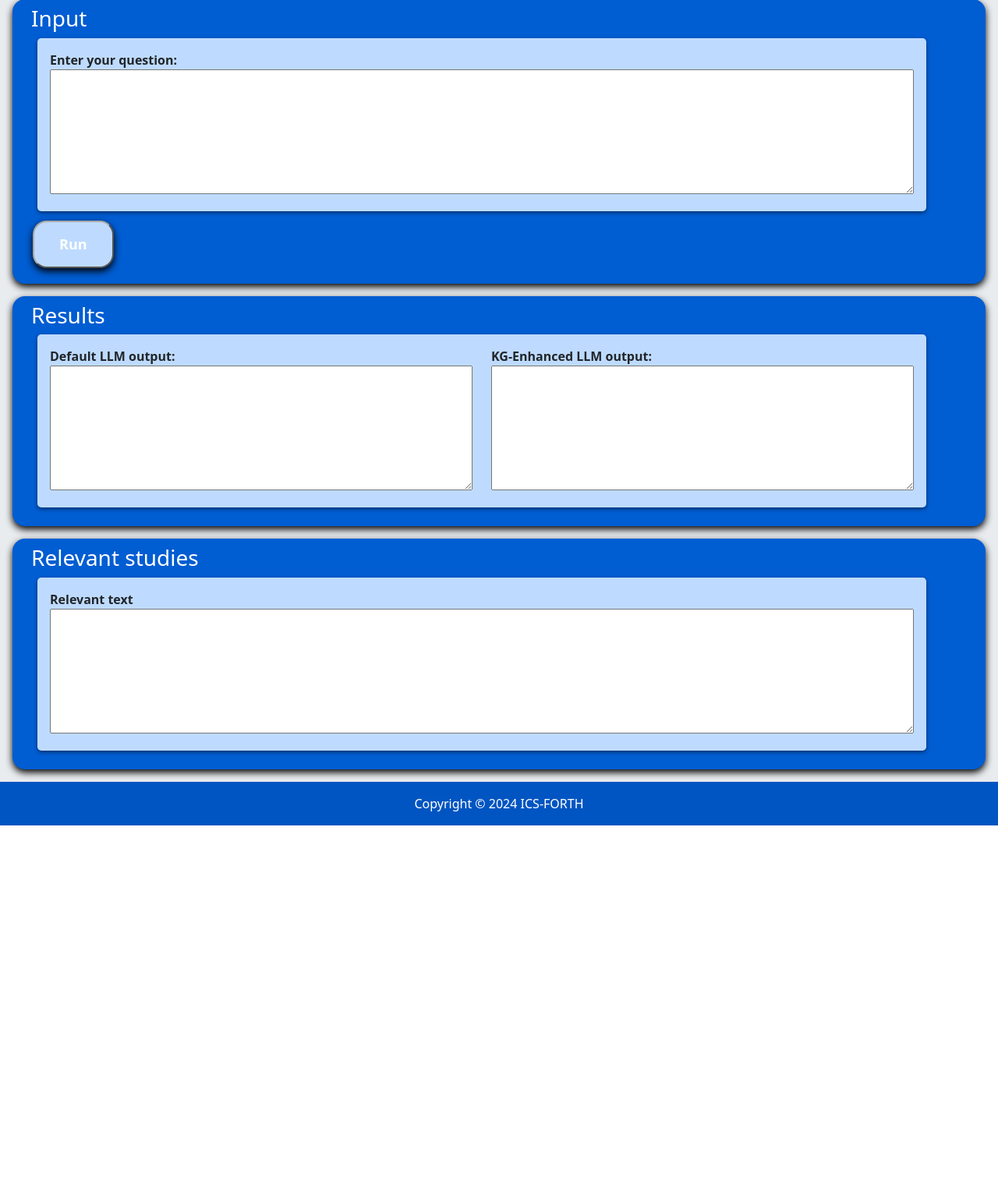
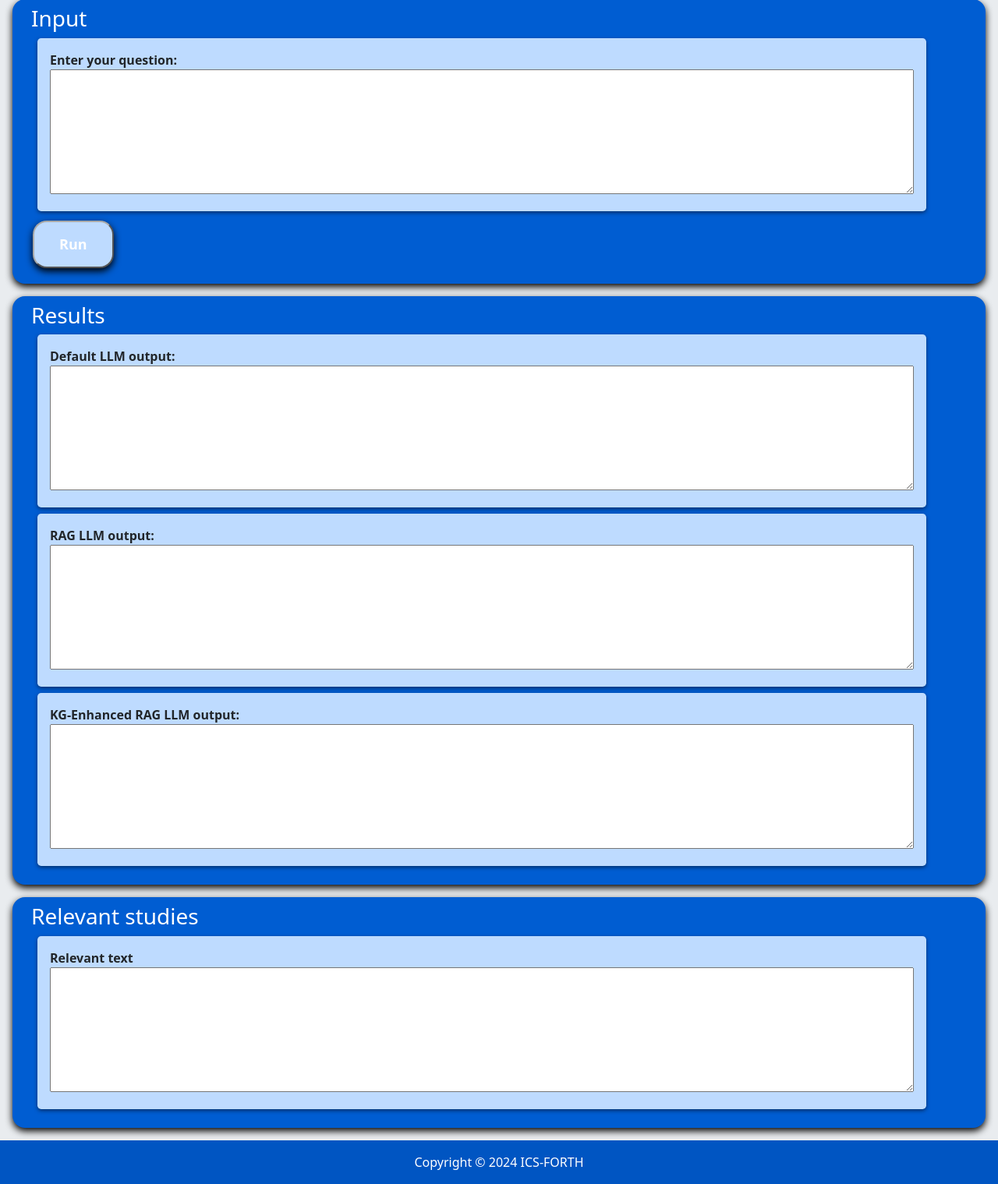
Before and after one commit to IordanisSap/RAG-Chatbot, a Flask app: page / in a window 1280 px wide. Shown: the part 197-1716 px from the top of the page at 78% size. Before the commit the page ends 1256 px from the top, so only its background shows below. Run offline with Flask 3, Linux system fonts and the light colour scheme; parts of the project's set-up code (start-up, migrations or seed data) failed here and were passed over.

Commit message:
Modified output sections structure. Added one more section.

```diff
--- a/app/static/css/default.css
+++ b/app/static/css/default.css
@@ -127,3 +127,8 @@ button {
 button:active {
     box-shadow: inset 0 4px 10px rgba(0, 0, 0, 0.7);
 }
+
+textarea {
+    width: 100%;
+    height: 10em;
+}
--- a/app/templates/index.html
+++ b/app/templates/index.html
@@ -3,8 +3,9 @@
 <head>
     <meta http-equiv="content-type" content="text/html; charset=UTF-8">
     <meta name="Author" content="Valantis Zervos">
+    <meta name="Author" content="Iordanis Sapidis">
     <meta name="Description" content="KG-Enhanced RAGS Demo">
-    <meta name="keywords" lang="en-us" content="valantis, zervos, csd4878, bio, biography">
+    <meta name="keywords" lang="en-us" content="rag, enhanced, forth, ics, isl, kg, valantis, zervos, iordanis, sapidis, yannis, tzitzikas">
 
     <title>KG-Enhanced RAGS Demo</title>
 
@@ -39,18 +40,17 @@
     <section id="output">
         <h3> Results </h3>
         <div class="container section-content">
-            <div class="row">
-                <div class="col-md-6">
-                    <label class="field-title" for="default-llm-output"> Default LLM output: </label>
-                    <textarea id="default-llm-output" class="big-textarea" readonly></textarea>
-                </div>
-                <div class="col-md-6">
-                    <label class="field-title" for="kgenhanced-llm-output"> KG-Enhanced LLM output: </label>
-                    <textarea id="kgenhanced-llm-output" class="big-textarea" readonly></textarea>
-                </div>
-            </div>
+            <label class="field-title" for="default-llm-output"> Default LLM output: </label>
+            <textarea id="default-llm-output" class="big-textarea" readonly></textarea>
         </div>
-
+        <div class="container section-content">
+            <label class="field-title" for="rag-llm-output"> RAG LLM output: </label>
+            <textarea id="rag-llm-output" class="big-textarea" readonly></textarea>
+        </div>
+        <div class="container section-content">
+            <label class="field-title" for="kgenhanced-llm-output"> KG-Enhanced RAG LLM output: </label>
+            <textarea id="kgenhanced-llm-output" class="big-textarea" readonly></textarea>
+        </div>
     </section>
 
     <section id="retrieval">
@@ -65,8 +65,6 @@
         </div>
 
     </section>
-
-
 </main>
 
 <footer>
@@ -78,6 +76,8 @@
         </div>
     </div>
 </footer>
+
 <script src="{{ url_for('static', filename='js/chatbot.js') }}"></script>
+
 </body>
 </html>
```
Also changed, not shown: 1 other file.
